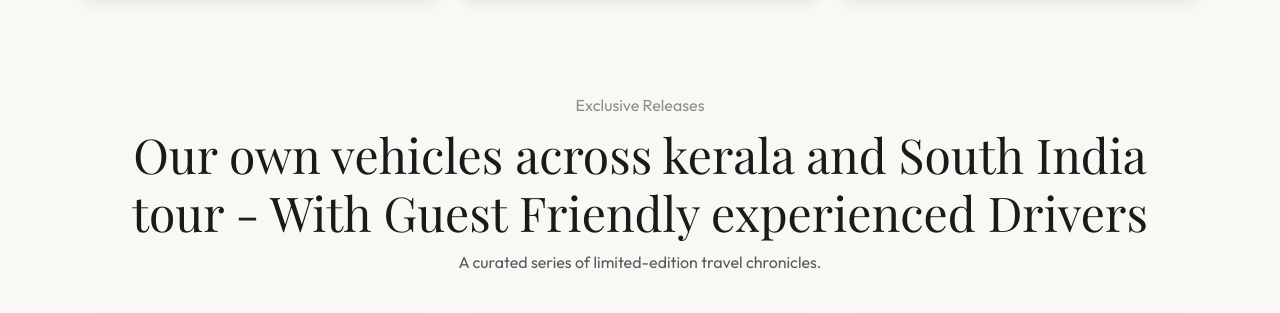
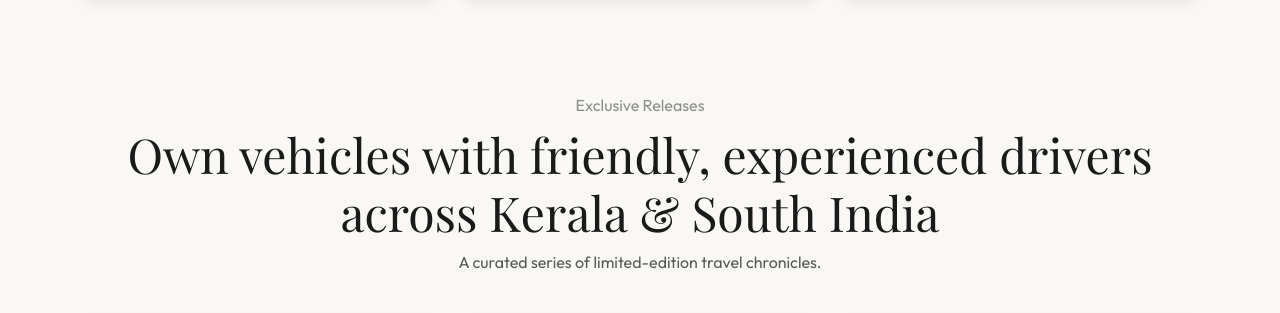
Before and after one commit to contactsaymymeow-coder/travaround, a plain HTML site: page gallery.html in a window 1280 px wide. Shown: the part 1202-1515 px from the top of the page. Drawn offline with nearby package versions, Linux system fonts and the light colour scheme; a web font is replaced by a local one.

Commit message:
Initial commit for Trav project gelley heading

```diff
--- a/gallery.html
+++ b/gallery.html
@@ -142,8 +142,8 @@
             <!-- Signature Poster Collection -->
             <div class="text-center mt-5 pt-5 mb-5" data-aos="fade-up">
                 <span class="hero-tagline text-dark opacity-50 mb-2 d-block">Exclusive Releases</span>
-                <h2 class="serif display-5">Our own vehicles across kerala and South India tour - With Guest Friendly
-                    experienced Drivers</h2>
+                <h2 class="serif display-5">Own vehicles with friendly, experienced drivers across Kerala & South India
+                </h2>
                 <p class="text-muted">A curated series of limited-edition travel chronicles.</p>
             </div>
 
```
